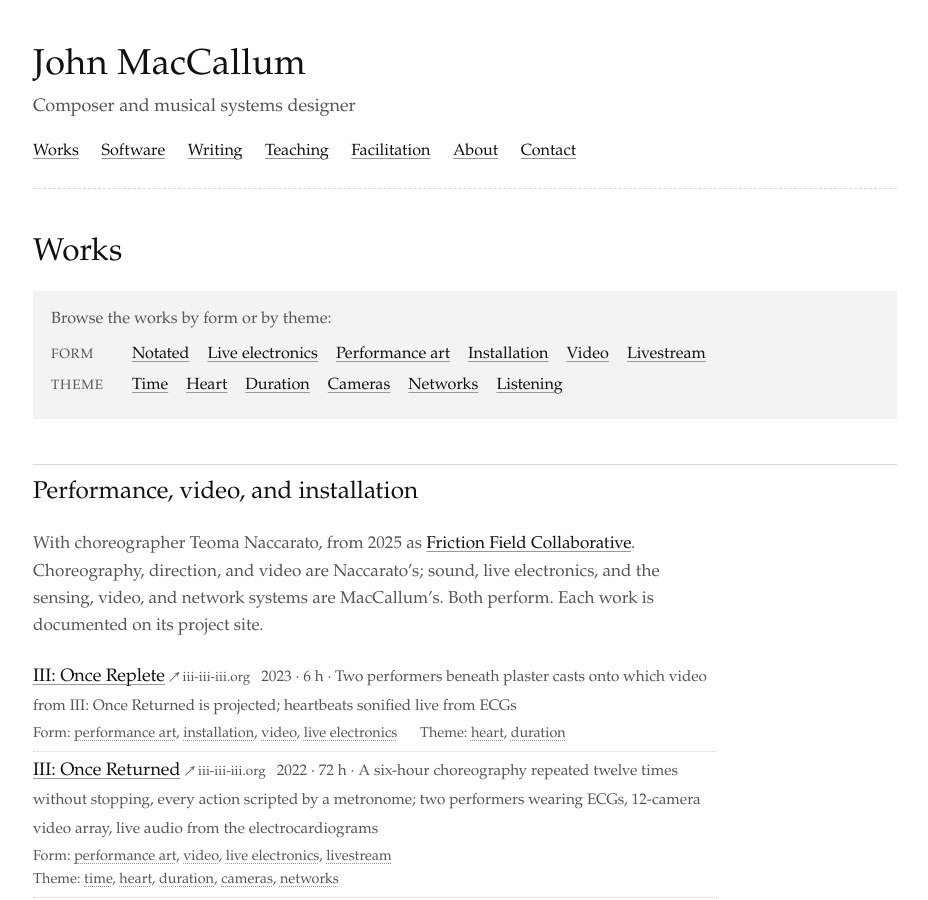
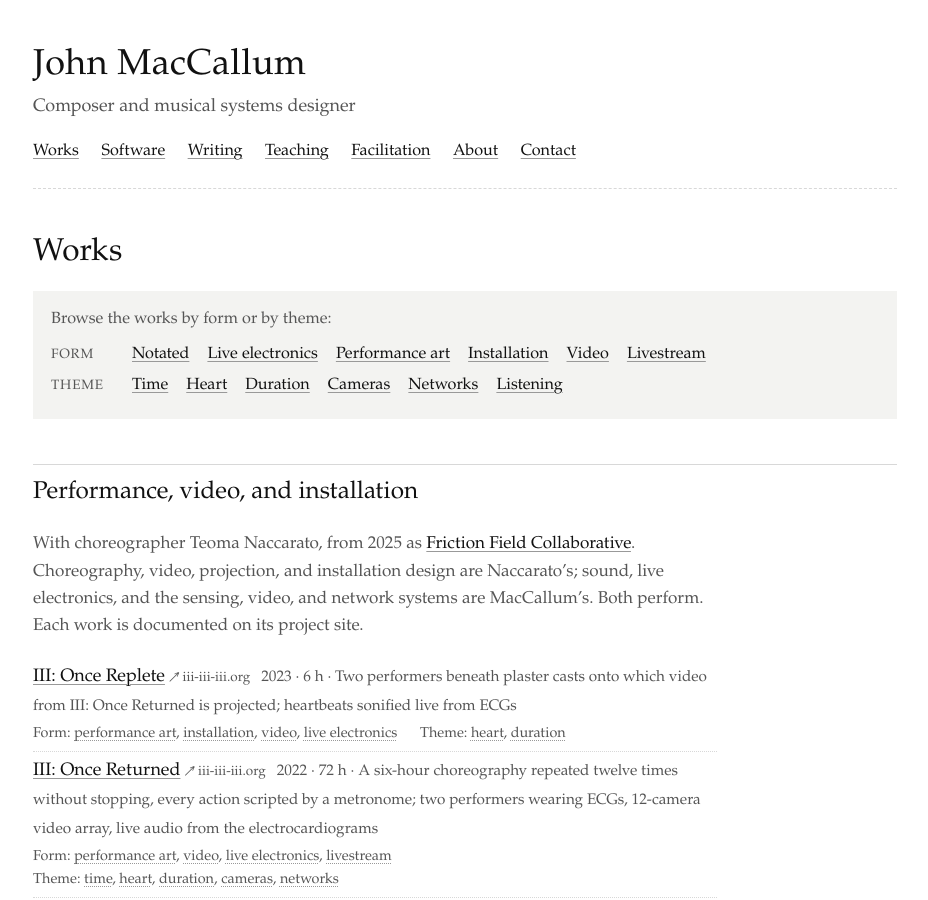
Before and after one commit to maccallum/john-maccallum.com, a Jekyll site: the page built from works/index.html, in a window 1280 px wide and 900 px high. Shown: the whole window, without its empty margins (175-1103 px from the left). Built offline with Jekyll 4.4.1, drawn with Linux system fonts in a browser that asks for light colours.

Commit message:
Works: update Teoma's role

```diff
--- a/works/index.html
+++ b/works/index.html
@@ -14,7 +14,7 @@ description: >-
 
 <section class="works-group">
   <h2>Performance, video, and installation</h2>
-  <p class="lede">With choreographer Teoma Naccarato, from 2025 as <a href="{{ site.links.frictionfield }}">Friction Field Collaborative</a>. Choreography, direction, and video are Naccarato’s; sound, live electronics, and the sensing, video, and network systems are MacCallum’s. Both perform. Each work is documented on its project site.</p>
+  <p class="lede">With choreographer Teoma Naccarato, from 2025 as <a href="{{ site.links.frictionfield }}">Friction Field Collaborative</a>. Choreography, video, projection, and installation design are Naccarato’s; sound, live electronics, and the sensing, video, and network systems are MacCallum’s. Both perform. Each work is documented on its project site.</p>
   <ul class="works">
     {%- for w in collaborative %}
     {%- assign all = w.forms | concat: w.themes %}
```
